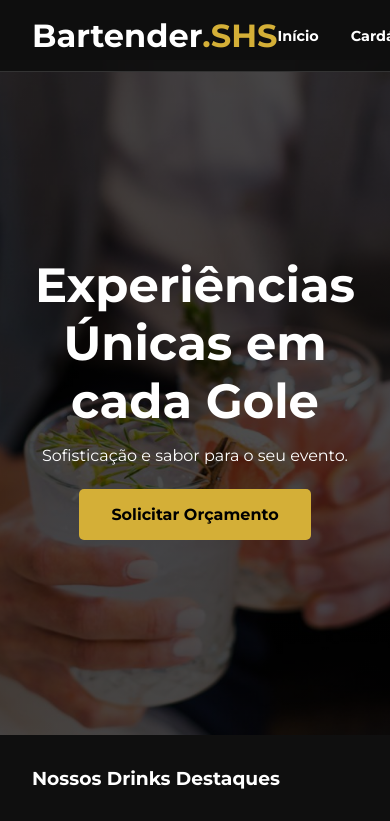
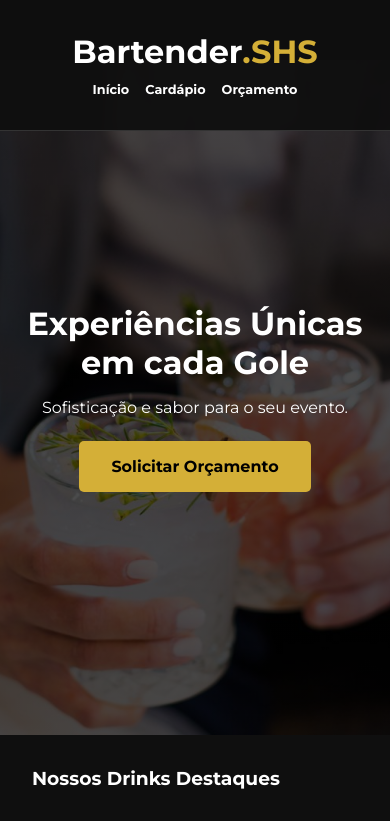
Before and after one commit to honorio-samuel/shs-bartender, a plain HTML site: page index.html in a window 390 px wide. Shown: the top 821 px of the page. Drawn offline with Linux system fonts and the light colour scheme.

Commit message:
Media Query Menu Adjust

```diff
--- a/styles.css
+++ b/styles.css
@@ -428,3 +428,35 @@ footer p {
     font-size: 0.8rem;
     letter-spacing: 1px;
 }
+
+@media (max-width: 768px) {
+    /* 1. Ajusta o container do header para empilhar os elementos */
+    header .container {
+        flex-direction: column;
+        padding: 1rem;
+        gap: 0.5rem;
+    }
+
+    /* 2. Reduz o espaçamento entre os itens do menu para não transbordar */
+    nav ul {
+        gap: 1rem;
+        justify-content: center;
+        flex-wrap: wrap; /* Permite que o menu quebre em duas linhas se necessário */
+    }
+
+    nav a {
+        font-size: 0.8rem; /* Fonte levemente menor para mobile */
+    }
+
+    /* 3. Ajuste do Hero para telas pequenas (opcional, melhora a leitura) */
+    .hero h2 {
+        font-size: 2rem;
+        padding: 0 1rem;
+    }
+
+    /* 4. Ajuste dos campos do formulário para ocuparem a linha toda */
+    .input-group-row {
+        flex-direction: column;
+        gap: 0;
+    }
+}
```
